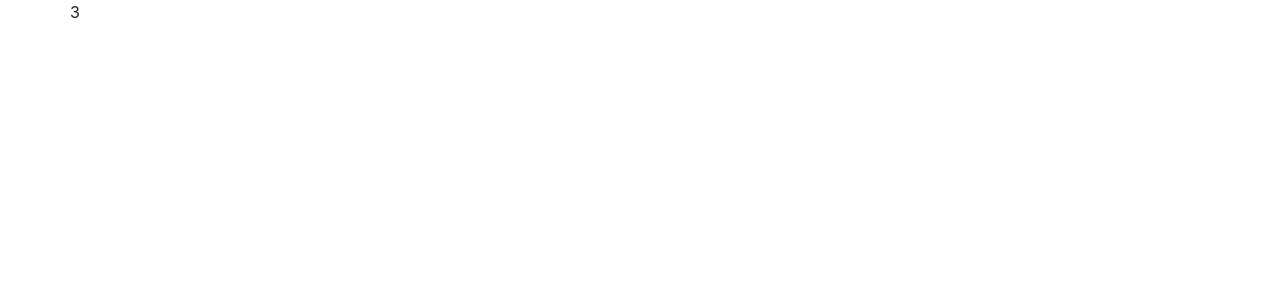
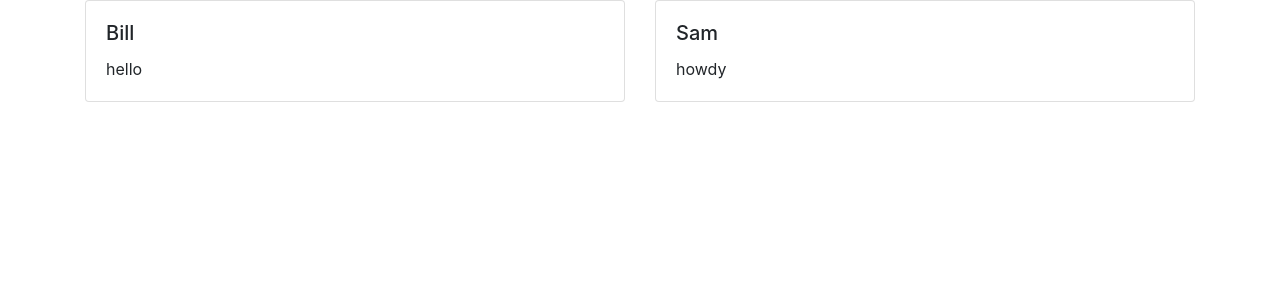
Before and after one commit to heathertill/Chirper3-pt1, a React (Create React App) app: page / in a window 1280 px wide. Shown: the top 300 px of the page. Built offline with nearby package versions, Linux system fonts and the light colour scheme.

Commit message:
have added the card

```diff
--- a/src/components/App.jsx
+++ b/src/components/App.jsx
@@ -1,4 +1,5 @@
-import React from 'react'
+import React from 'react';
+import ChirpCard from './ChirpCard';
 
 class App extends React.Component {
 
@@ -26,8 +27,8 @@ class App extends React.Component {
         return(
             <div className="container">
                 <div className="row">
-                    {this.state.posts.unshift(post => {
-                        return <h1>{post.user}</h1>
+                    {this.state.posts.map((post, index) => {
+                        return <ChirpCard key={ index } post={ post } />
                     })}
                 </div>
             </div>
--- a/src/components/ChirpCard.jsx
+++ b/src/components/ChirpCard.jsx
@@ -0,0 +1,19 @@
+import React from 'react';
+
+const ChirpCard = (props) => {
+const { user, message } = props.post
+    return (
+        <div className="col-md-6">
+            <div className="card">
+                <div className="card-body">
+                    <h5 className="card-title">{user}</h5>
+                    <p className="card-text">{message}</p>
+                </div>
+            </div>
+        </div>
+    );
+
+
+}
+
+export default ChirpCard
```
